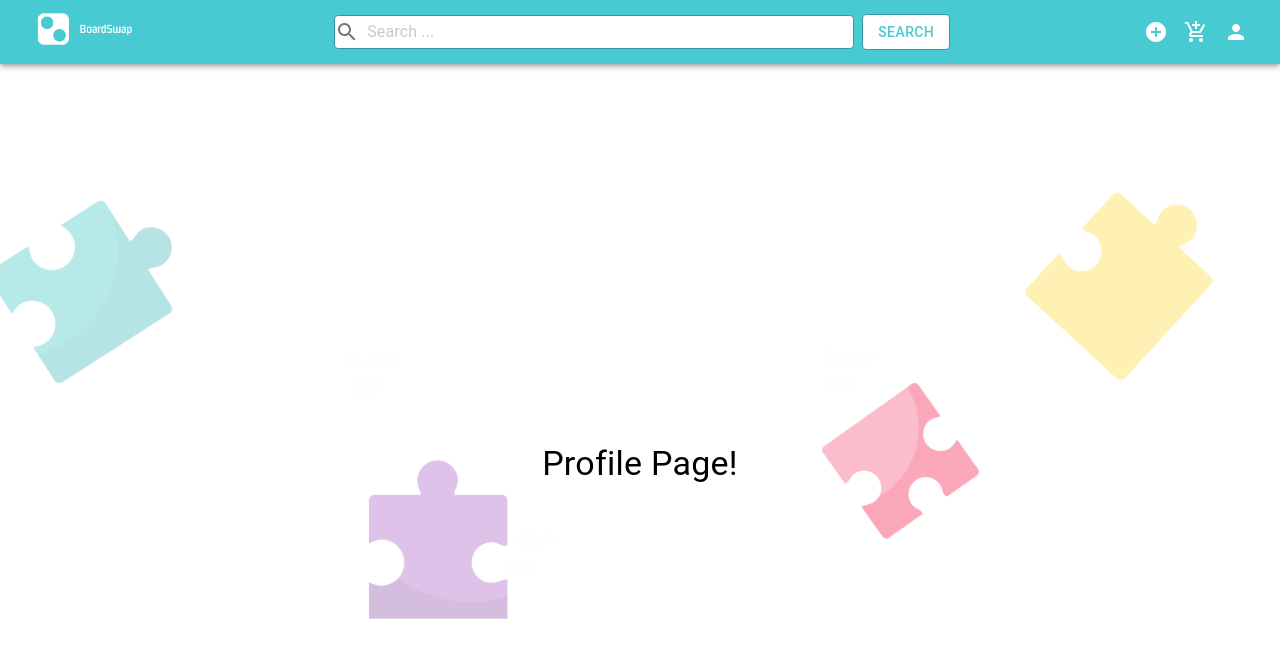
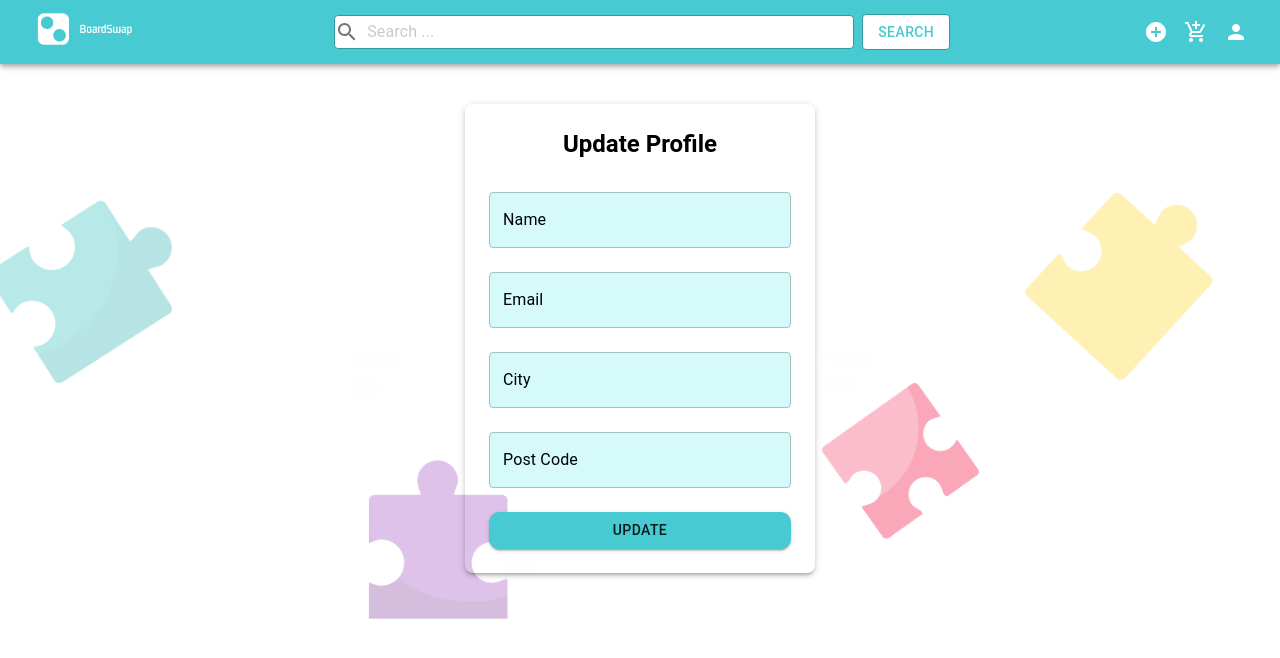
Before and after one commit to starshynova/BoardSwap, a React (Vite) app in the folder client/: page /profile in a window 1280 px wide. Shown: the top 658 px of the page. Built offline with nearby package versions, Linux system fonts and the light colour scheme; sample sign-in values are in the browser's storage.

Commit message:
Update user form in profile page

```diff
--- /dev/null
+++ b/client/src/components/UserProfileUI.jsx
@@ -0,0 +1,163 @@
+import {
+  TextField,
+  Button,
+  Box,
+  Typography,
+  LinearProgress,
+} from "@mui/material";
+import PropTypes from "prop-types";
+
+const UserProfileUI = ({
+  errors,
+  register,
+  handleSubmit,
+  isLoading,
+  showConfirm,
+  onSubmit,
+  confirmUpdate,
+  setShowConfirm,
+}) => {
+  return (
+    <Box
+      component="form"
+      onSubmit={handleSubmit(onSubmit)}
+      sx={{
+        width: "350px",
+        mx: "auto",
+        mt: 5,
+        p: 3,
+        boxShadow: 3,
+        borderRadius: 2,
+      }}
+    >
+      <Typography variant="h5" textAlign="center" mb={2}>
+        Update Profile
+      </Typography>
+
+      <TextField
+        label="Name"
+        fullWidth
+        margin="normal"
+        {...register("name", { required: "Name is required" })}
+        error={!!errors.name}
+        helperText={errors.name?.message}
+        sx={{
+          backgroundColor: "#D6F9FA",
+          borderRadius: "5px",
+          "& .MuiInputBase-input": {
+            color: "#000000",
+          },
+        }}
+      />
+
+      <TextField
+        label="Email"
+        fullWidth
+        margin="normal"
+        type="email"
+        {...register("email", {
+          required: "Email is required",
+          pattern: {
+            value: /^\S+@\S+$/i,
+            message: "Invalid email",
+          },
+        })}
+        error={!!errors.email}
+        helperText={errors.email?.message}
+        sx={{
+          backgroundColor: "#D6F9FA",
+          borderRadius: "5px",
+          "& .MuiInputBase-input": {
+            color: "#000000",
+          },
+        }}
+      />
+
+      <TextField
+        label="City"
+        fullWidth
+        margin="normal"
+        {...register("city")}
+        sx={{
+          backgroundColor: "#D6F9FA",
+          borderRadius: "5px",
+          "& .MuiInputBase-input": {
+            color: "#000000",
+          },
+        }}
+      />
+
+      <TextField
+        label="Post Code"
+        fullWidth
+        margin="normal"
+        {...register("post_code")}
+        sx={{
+          backgroundColor: "#D6F9FA",
+          borderRadius: "5px",
+          "& .MuiInputBase-input": {
+            color: "#000000",
+          },
+        }}
+      />
+
+      <Button
+        type="submit"
+        variant="contained"
+        fullWidth
+        sx={{
+          mt: 2,
+          backgroundColor: "#47CAD1",
+          borderRadius: "10px",
+        }}
+        disabled={isLoading}
+      >
+        Update
+      </Button>
+
+      {isLoading && <LinearProgress sx={{ mt: 2 }} />}
+
+      {showConfirm && (
+        <Box sx={{ textAlign: "center", mt: 2 }}>
+          <Typography variant="body1">
+            Are you sure you want to update your profile?
+          </Typography>
+          <Button
+            onClick={confirmUpdate}
+            variant="contained"
+            sx={{
+              backgroundColor: "#47CAD1",
+              borderRadius: "10px",
+              mt: 1,
+            }}
+          >
+            Yes
+          </Button>
+          <Button
+            onClick={() => setShowConfirm(false)}
+            variant="outlined"
+            sx={{
+              mt: 1,
+              borderRadius: "10px",
+            }}
+          >
+            No
+          </Button>
+        </Box>
+      )}
+    </Box>
+  );
+};
+
+UserProfileUI.propTypes = {
+  errors: PropTypes.object.isRequired,
+  register: PropTypes.func.isRequired,
+  handleSubmit: PropTypes.func.isRequired,
+  isLoading: PropTypes.bool.isRequired,
+  showConfirm: PropTypes.bool.isRequired,
+  onSubmit: PropTypes.func.isRequired,
+  confirmUpdate: PropTypes.func.isRequired,
+  setShowConfirm: PropTypes.func.isRequired,
+};
+
+export default UserProfileUI;
--- a/client/src/pages/User/Profile.jsx
+++ b/client/src/pages/User/Profile.jsx
@@ -1,39 +1,53 @@
-import { useContext } from "react";
-import { AuthContext } from "../../context/AuthContext";
-import { Box, Typography } from "@mui/material";
+import { useState, useEffect } from "react";
+import { useForm } from "react-hook-form";
+import PropTypes from "prop-types";
+import UserProfileUI from "../../components/UserProfileUI";
 
-const ProfilePage = () => {
-  const { token } = useContext(AuthContext);
+const UserProfile = ({ initialUserData }) => {
+  const {
+    register,
+    handleSubmit,
+    formState: { errors },
+  } = useForm();
+  const [user, setUser] = useState(initialUserData);
+  const [showConfirm, setShowConfirm] = useState(false);
 
-  if (!token) {
-    return (
-      <Box
-        sx={{
-          display: "flex",
-          justifyContent: "center",
-          alignItems: "center",
-          height: "100vh",
-        }}
-      >
-        <Typography variant="h4">
-          Please log in to view your profile.
-        </Typography>
-      </Box>
-    );
-  }
+  useEffect(() => {
+    setUser(initialUserData);
+  }, [initialUserData]);
+
+  const onSubmit = (formData) => {
+    setShowConfirm(true);
+    setUser(formData);
+  };
+
+  const confirmUpdate = () => {
+    console.log("Updated user data:", user);
+    setShowConfirm(false);
+  };
 
   return (
-    <Box
-      sx={{
-        display: "flex",
-        justifyContent: "center",
-        alignItems: "center",
-        height: "100vh",
-      }}
-    >
-      <Typography variant="h4"> Profile Page!</Typography>
-    </Box>
+    <UserProfileUI
+      errors={errors}
+      register={register}
+      handleSubmit={handleSubmit}
+      isLoading={false}
+      showConfirm={showConfirm}
+      onSubmit={onSubmit}
+      confirmUpdate={confirmUpdate}
+      setShowConfirm={setShowConfirm}
+      user={user}
+    />
   );
 };
 
-export default ProfilePage;
+UserProfile.propTypes = {
+  initialUserData: PropTypes.shape({
+    name: PropTypes.string.isRequired,
+    email: PropTypes.string.isRequired,
+    city: PropTypes.string.isRequired,
+    post_code: PropTypes.string.isRequired,
+  }).isRequired,
+};
+
+export default UserProfile;
--- a/client/src/routes/AppRoutes.jsx
+++ b/client/src/routes/AppRoutes.jsx
@@ -6,7 +6,7 @@ import UserList from "../pages/User/UserList";
 import CreateItem from "../pages/Item/CreateItem";
 import NotFound from "../pages/NotFound/NotFound";
 import PrivateRoute from "./PrivateRoute";
-import Profile from "../pages/User/Profile";
+import UserProfile from "../pages/User/Profile";
 
 const AppRoutes = () => {
   return (
@@ -30,7 +30,7 @@ const AppRoutes = () => {
         path="/profile"
         element={
           <PrivateRoute>
-            <Profile />
+            <UserProfile />
           </PrivateRoute>
         }
       />
```
